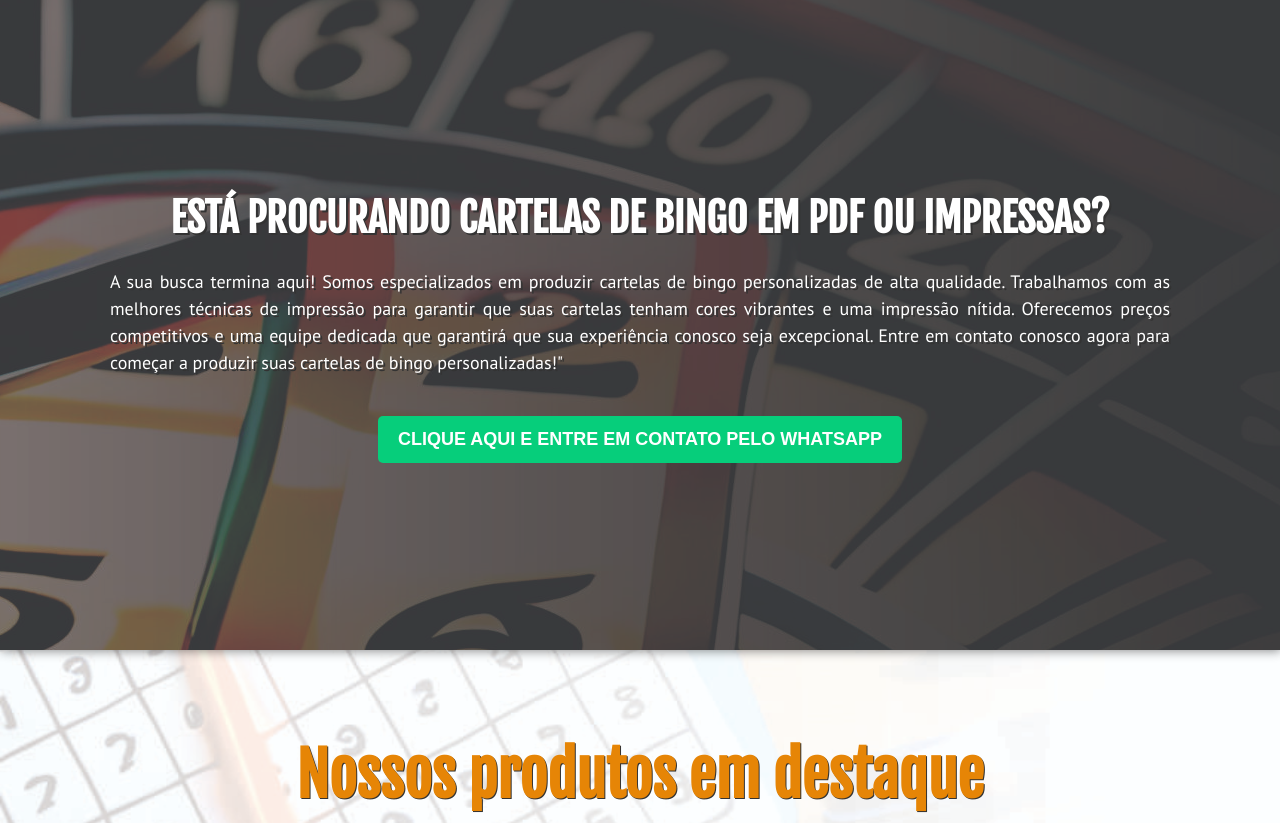
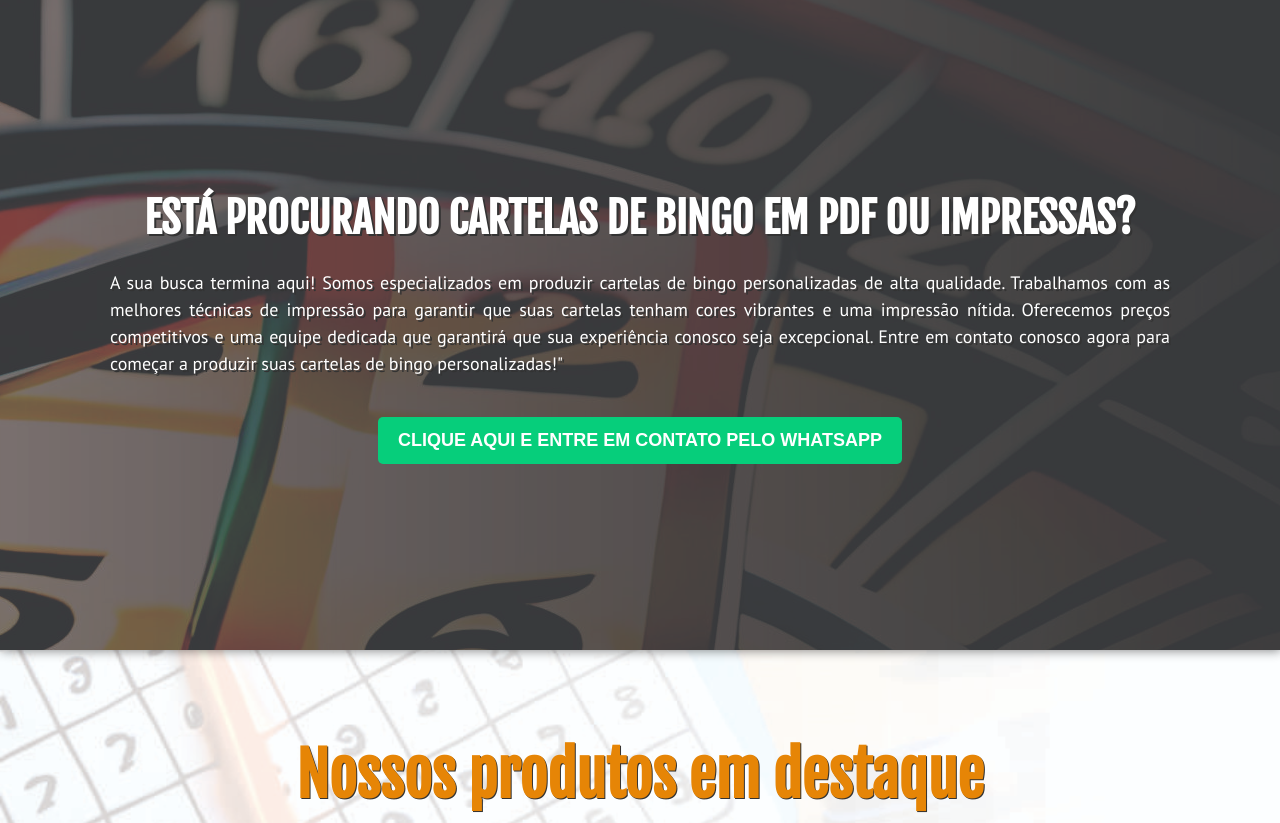
Before and after one commit to mrbingos/cartelas, a plain HTML site: page index.html in a window 1280 px wide. Shown: the top 823 px of the page. Drawn offline with Linux system fonts and the light colour scheme; a web font is replaced by a local one.

Commit message:
Update style.css

```diff
--- a/style.css
+++ b/style.css
@@ -108,7 +108,7 @@ color: #fff;
 
 .banner-content h2 {
     font-family: 'Fjalla One', sans-serif;
-font-size: 40px;
+font-size: 3.3vw;
 font-weight: bold;
 margin-bottom: 20px;
 text-shadow: 2px 2px #333;
```
